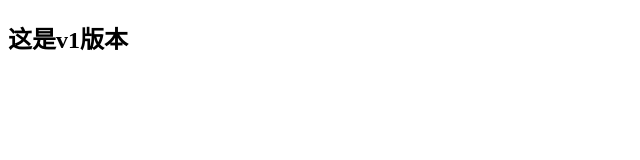
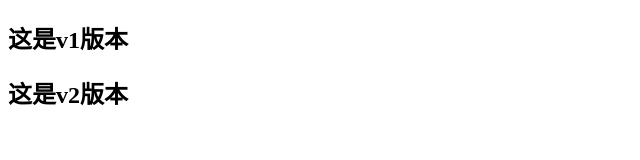
Before and after one commit to liuxin-spec/project01, a plain HTML site: page index.html in a window 1280 px wide. Shown: the whole page, without its empty margins (0-640 px from the left). Drawn offline with Linux system fonts and the light colour scheme.

Commit message:
第二次提交

```diff
--- a/index.html
+++ b/index.html
@@ -6,5 +6,6 @@
 	</head>
 	<body>
 		<h2>这是v1版本</h2>
+		<h2>这是v2版本</h2>
 	</body>
 </html>
--- /dev/null
+++ b/js/2.js
@@ -0,0 +1 @@
+console.log(1);
```
